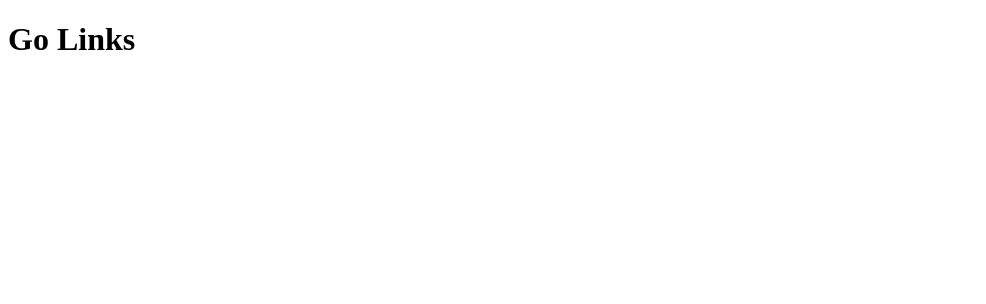
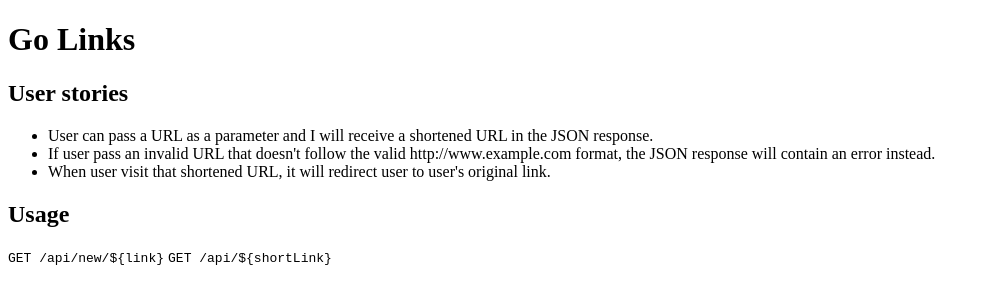
Before and after one commit to ppsmirnov/go-links, a plain HTML site: page static/index.html in a window 1280 px wide. Shown: the whole page, without its empty margins (0-986 px from the left). Drawn offline with Linux system fonts and the light colour scheme.

Commit message:
Update description

```diff
--- a/static/index.html
+++ b/static/index.html
@@ -6,5 +6,14 @@
   </head>
   <body>
     <h1>Go Links</h1>
+    <h2>User stories</h2>
+    <ul>
+      <li>User can pass a URL as a parameter and I will receive a shortened URL in the JSON response.</li>
+      <li>If user pass an invalid URL that doesn't follow the valid http://www.example.com format, the JSON response will contain an error instead.</li>
+      <li>When user visit that shortened URL, it will redirect user to user's original link.</li>
+    </ul>
+    <h2>Usage</h2>
+    <code>GET /api/new/${link}</code>
+    <code>GET /api/${shortLink}</code>
   </body>
 </html>
```
